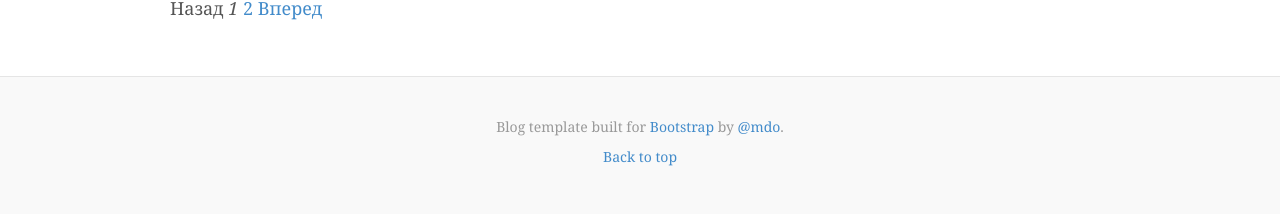
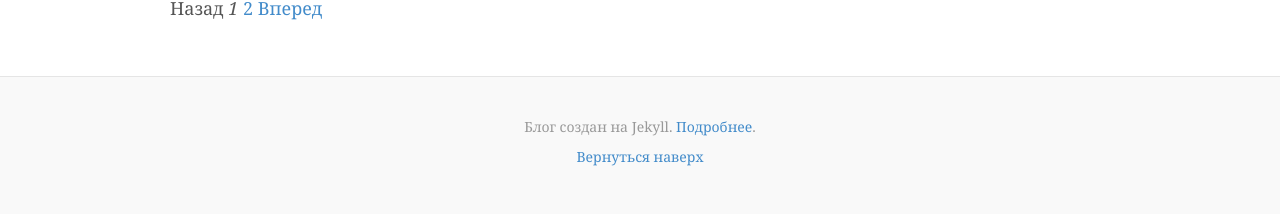
Before and after one commit to htmlblog/htmlblog.github.io, a Jekyll site: the page built from index.html, in a window 1280 px wide. Shown: the part 694-908 px from the top of the page. Built offline with Jekyll 4.4.1, drawn with Linux system fonts in a browser that asks for light colours; the list of posts is cut into pages by our own code.

Commit message:
Update footer.html

```diff
--- a/_includes/footer.html
+++ b/_includes/footer.html
@@ -1,2 +1,2 @@
-<p>Blog template built for <a href="http://getbootstrap.com">Bootstrap</a> by <a href="https://twitter.com/mdo">@mdo</a>.</p>
-<p><a href="#">Back to top</a></p>
+<p>Блог создан на Jekyll. <a href="https://www.youtube.com/playlist?list=PLyHuZVg03hQjtV45HPlfuPzHJOtEoK6DT" rel="nofollow">Подробнее</a>.</p>
+<p><a href="#">Вернуться наверх</a></p>
```
